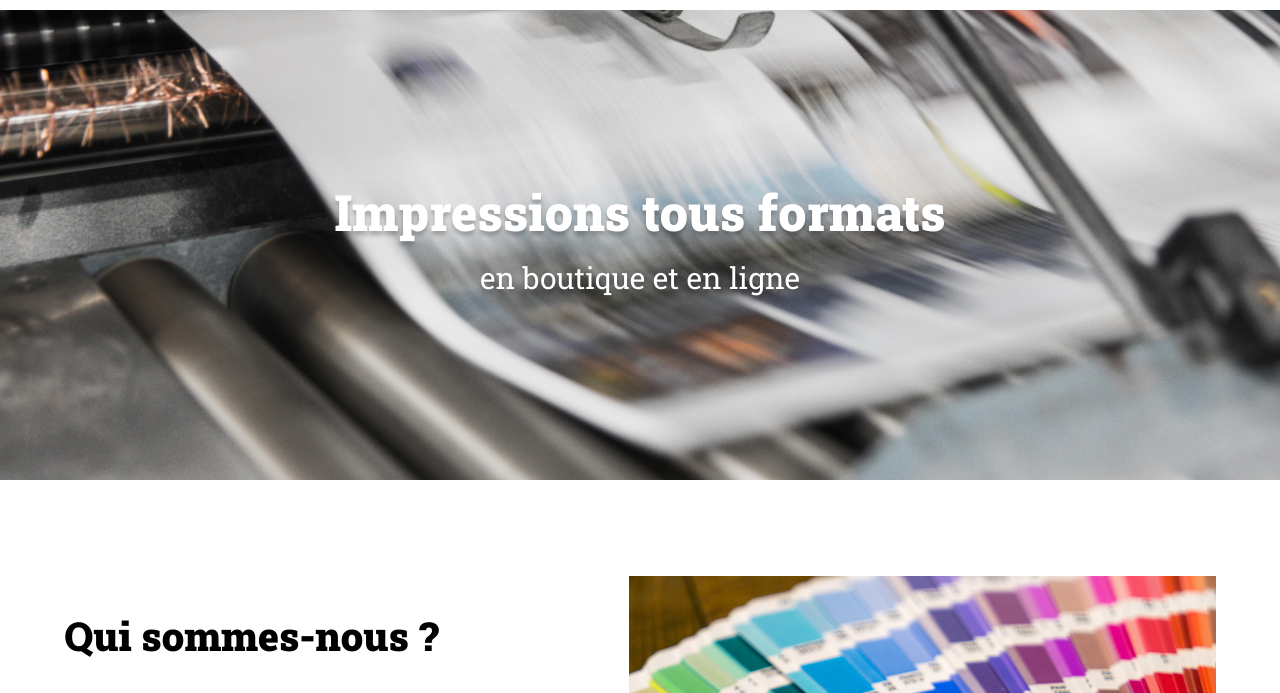
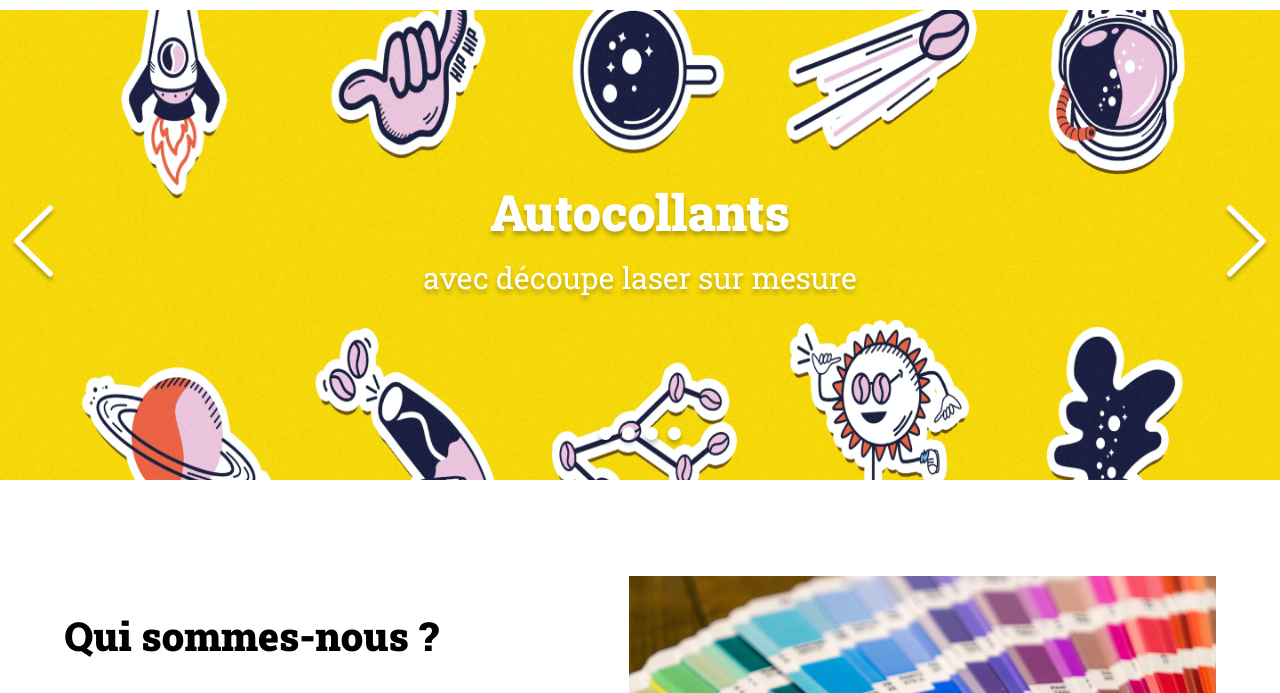
Before and after one commit to pim-chan/PrintIt, a plain HTML site: page index.html in a window 1280 px wide. Shown: the part 91-784 px from the top of the page. Drawn offline with Linux system fonts and the light colour scheme.

Commit message:
Modification HTML et CSS pour la bannière + création variables JS

```diff
--- a/assets/script.js
+++ b/assets/script.js
@@ -1,18 +1,48 @@
-const slides = [
-	{
-		"image":"slide1.jpg",
-		"tagLine":"Impressions tous formats <span>en boutique et en ligne</span>"
-	},
-	{
-		"image":"slide2.jpg",
-		"tagLine":"Tirages haute définition grand format <span>pour vos bureaux et events</span>"
-	},
-	{
-		"image":"slide3.jpg",
-		"tagLine":"Grand choix de couleurs <span>de CMJN aux pantones</span>"
-	},
-	{
-		"image":"slide4.png",
-		"tagLine":"Autocollants <span>avec découpe laser sur mesure</span>"
-	}
-]
+// const slides = [
+// 	{
+// 		"image":"slide1.jpg",
+// 		"tagLine":"Impressions tous formats <span>en boutique et en ligne</span>"
+// 	},
+// 	{
+// 		"image":"slide2.jpg",
+// 		"tagLine":"Tirages haute définition grand format <span>pour vos bureaux et events</span>"
+// 	},
+// 	{
+// 		"image":"slide3.jpg",
+// 		"tagLine":"Grand choix de couleurs <span>de CMJN aux pantones</span>"
+// 	},
+// 	{
+// 		"image":"slide4.png",
+// 		"tagLine":"Autocollants <span>avec découpe laser sur mesure</span>"
+// 	}
+// ]
+
+const slidesContainer = document.querySelector(".slides_container")
+const slides = Array.from(slidesContainer.children);
+const nbSlides = slides.length;
+
+const next = document.querySelector(".arrow_right");
+const prev = document.querySelector(".arrow_left");
+
+const dotsNav = document.querySelector(".dots");
+const dot = Array.from(dotsNav.children);
+
+let i = 0;
+
+const bannerWidth = banner.clientWidth;
+
+// function slideNext(){
+//     slide[i].classList.remove('.active');
+
+//     if(i < nbSlide - 1){
+//         i++;
+//     } else {
+//         i = 0
+//     }
+
+//     slide[i].classList.add('active')
+//     console.log(i);
+// }
+
+// next.addEventListener('click', slideNext);
+// console.log(next);
--- a/assets/style.css
+++ b/assets/style.css
@@ -105,26 +105,40 @@ header {
 }
 
 #banner {
-	display: flex;
+	/* display: flex;
 	flex-direction: column;
 	align-items: center;
-	justify-content: center;
+	justify-content: center; */
 	width: 100%;
 	min-height: 470px;
 	position: relative;
 }
-.banner-img {
+/* .banner-img {
 	position: absolute;
 	width: 100%;
 	height: 100%;
 	z-index: -1;
 	object-fit: cover;
 	object-position: center;
+} */
+/* Code CSS en prévision de l'ajout d'un carousel pour la bannière */
+.slides_container {
+	display: flex;
+	overflow: hidden;
+	width: 100vw;
 }
-/* Code CSS en prévision de l'ajout d'un carousel pour la bannière */
+
+.slide > img {
+	position: absolute;
+	height: 470px;
+	width: 100%;
+}
+
 /* Gestion des fleches du carrousel */
 #banner .arrow {
 	position: absolute;
+	top: 50%;
+	transform: translateY(-50%);
 }
 #banner .arrow_left {
 	left: 10px;
@@ -135,7 +149,9 @@ header {
 /* Gestion des points du carrousel */
 .dots {
 	position: absolute;
+	left: 50%;
 	bottom: 40px;
+	transform: translateX(-50%);
 	display: flex;
 }
 .dot {
@@ -159,6 +175,10 @@ header {
 	color: white;
 	text-shadow: 0 4px 4px rgba(0, 0, 0, 0.25);
 	text-align: center;
+	position: absolute;
+	left: 50%;
+	top: 50%;
+	transform: translate(-50%, -50%);
 }
 #banner span {
 	display: block;
--- a/index.html
+++ b/index.html
@@ -18,9 +18,31 @@
 </header>
 <main>
 	<div id="banner">
-		<img class="banner-img" src="./assets/images/slideshow/slide1.jpg" alt="Banner Print-it">
-		<p>Impressions tous formats <span>en boutique et en ligne</span></p>
+		<ul class="slides_container">
+			<li class="slide">
+				<img src="./assets/images/slideshow/slide1.jpg" alt="Banner Print-it">
+				<p id>Impressions tous formats <span>en boutique et en ligne</span></p>
+			</li>
+			<li class="slide">
+				<img src="./assets/images/slideshow/slide2.jpg" alt="Banner Print-it">
+				<p>Tirages haute définition grand format <span>pour vos bureaux et events</span></p>
+			</li>
+			<li class="slide">
+				<img src="./assets/images/slideshow/slide3.jpg" alt="Banner Print-it">
+				<p>Grand choix de couleurs <span>de CMJN aux pantones</span></p>
+			</li>
+			<li class="slide">
+				<img src="./assets/images/slideshow/slide4.png" alt="Banner Print-it">
+				<p>Autocollants <span>avec découpe laser sur mesure</p>
+			</li>
+		</ul>
+		<img src="./assets/images/arrow_left.png" class="arrow arrow_left" alt="flèche gauche">
+		<img src="./assets/images/arrow_right.png" class="arrow arrow_right" alt="flèche gauche">
 		<div class="dots">
+			<div class="dot dot_selected"></div>
+			<div class="dot dot_selected"></div>
+			<div class="dot dot_selected"></div>
+			<div class="dot dot_selected"></div>
 		</div>
 	</div>
 	<section id="about-us" class="container">
```
